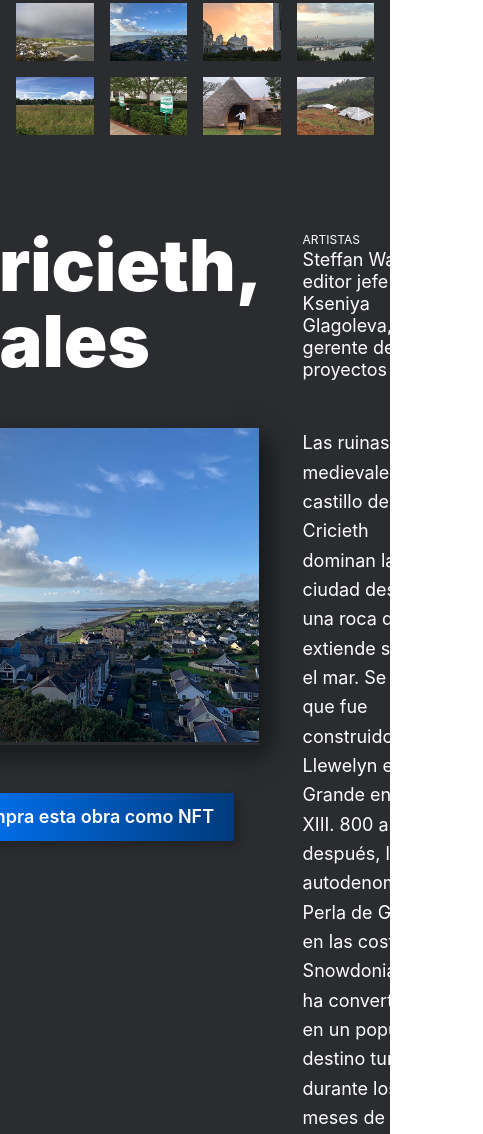
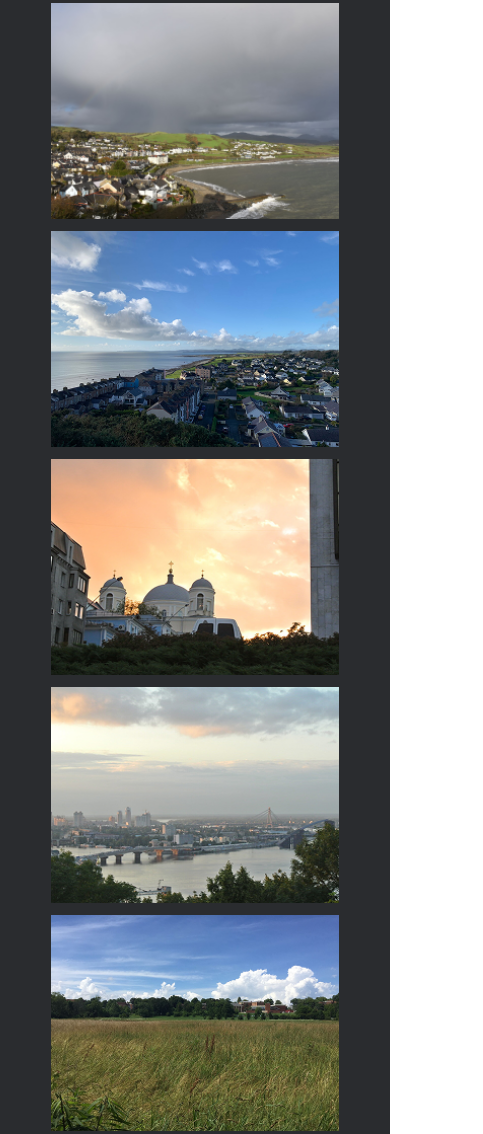
Before and after one commit to Entus01/web_project_homeland, a plain HTML site: page index.html in a window 390 px wide. Shown: the part 1714-2848 px from the top of the page, 483 px wide, since content can reach past the window. Drawn offline with Linux system fonts and the light colour scheme; a web font is replaced by a local one.

Commit message:
se agregan los estilos para resoluciones menores a 544px

```diff
--- a/blocks/footer.css
+++ b/blocks/footer.css
@@ -15,6 +15,10 @@
 }
 
 @media screen and (max-width: 544px) {
+    .footer {
+        padding-top: 65px;
+    }
+
     .footer__copyright {
         line-height: 1;
     }
--- a/blocks/intro.css
+++ b/blocks/intro.css
@@ -46,7 +46,8 @@
 @media screen and (max-width: 1028px) and (min-width: 544px) {
     .intro {
         max-width: 720px;
-        padding: 0 24px 64px;
+        width: calc(100% - 32px);
+        padding-bottom: 64px;
     }
     .intro__title {
         max-width: 707px;
--- a/blocks/lead.css
+++ b/blocks/lead.css
@@ -46,6 +46,7 @@
     }
 
     .lead__subtitle {
+        width: calc(100% - 32px); ;
         padding-bottom: 30px;
         font-size: 30px;
         line-height: 1.2;
--- a/blocks/photo-grid.css
+++ b/blocks/photo-grid.css
@@ -24,6 +24,20 @@
     }
 
     .photo-grid__image {
-        max-width: 352px;
+        max-width: 100%;
     }
 }
+
+@media screen and (max-width: 544px) {
+    .photo-grid {
+        max-width: 288px;
+        grid-template-columns: 1fr;
+        grid-template-rows: repeat(8, 1fr);
+        gap: 12px 0;
+        padding-bottom: 62px;
+    }
+
+    .photo-grid__image {
+        max-width: 288px;
+    }
+}
--- a/blocks/places.css
+++ b/blocks/places.css
@@ -72,7 +72,7 @@
     line-height: 1.22;
 }
 
-.place__artist-text {
+.place__artist-span {
     margin: 0;
     font-size: 12px;
     font-weight: 400;
@@ -113,7 +113,7 @@
     }
 
     .place {
-        max-width: 720px;
+        max-width: 100%;
         gap: 48px 28px;
         padding-bottom: 72px;
     }
@@ -143,3 +143,40 @@
         font-size: 16px;
     }
 }
+
+@media screen and (max-width: 544px) {
+    .places {
+        max-width: 320px;
+    }
+
+    .place {
+        grid-template-columns: 1fr;
+        grid-template-rows: repeat(6, auto);
+        gap: 30px 0;
+        padding-bottom: 50px;
+    }
+
+    .place__title {
+        max-width: 288px;
+        font-size: 32px;
+    }
+
+    .place__image {
+        max-width: 288px;
+    }
+
+    .place__frame {
+        max-width: 320px;
+        width: calc(100% - 32px);
+        font-size: 14px;
+    }
+
+    .place__artist-name {
+        width: calc(100% - 32px);
+    }
+
+    .place__description_line {
+        width: calc(100% - 32px);
+        font-size: 16px;
+    }
+}
```
